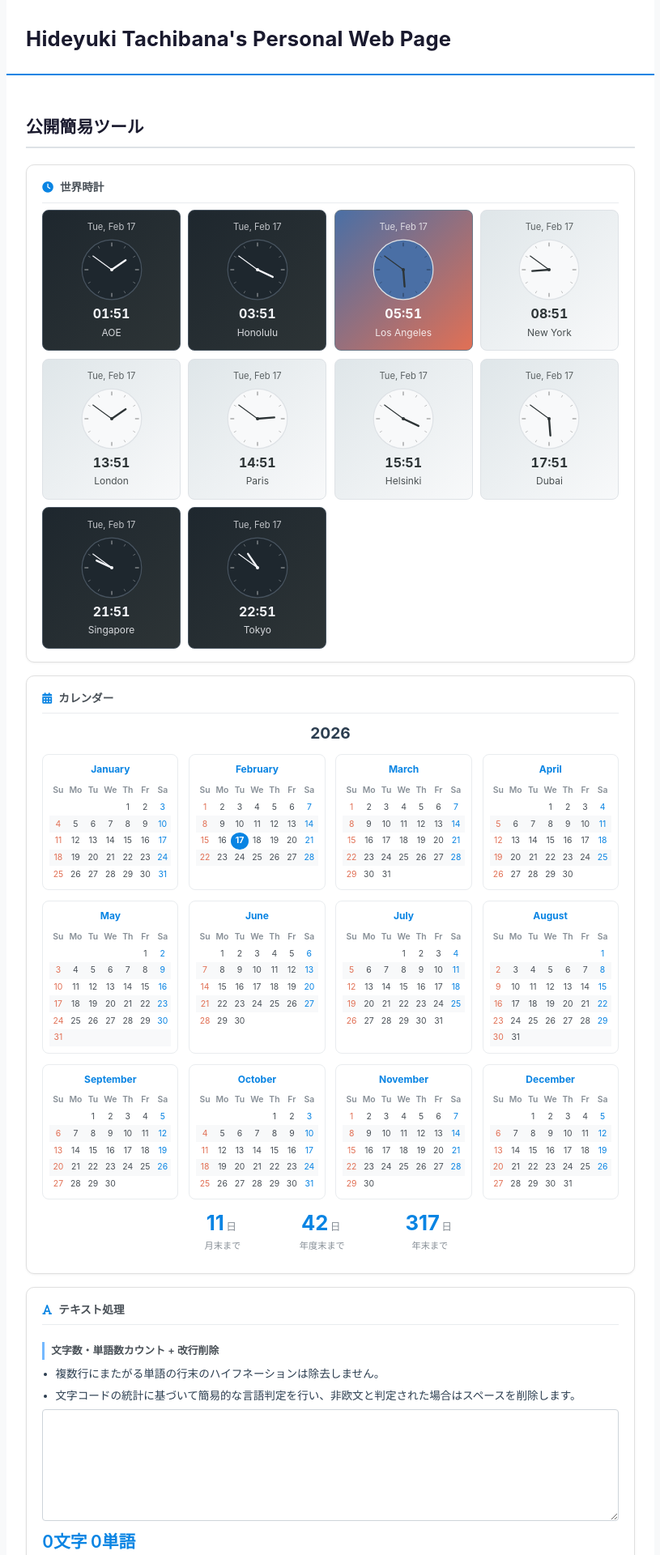
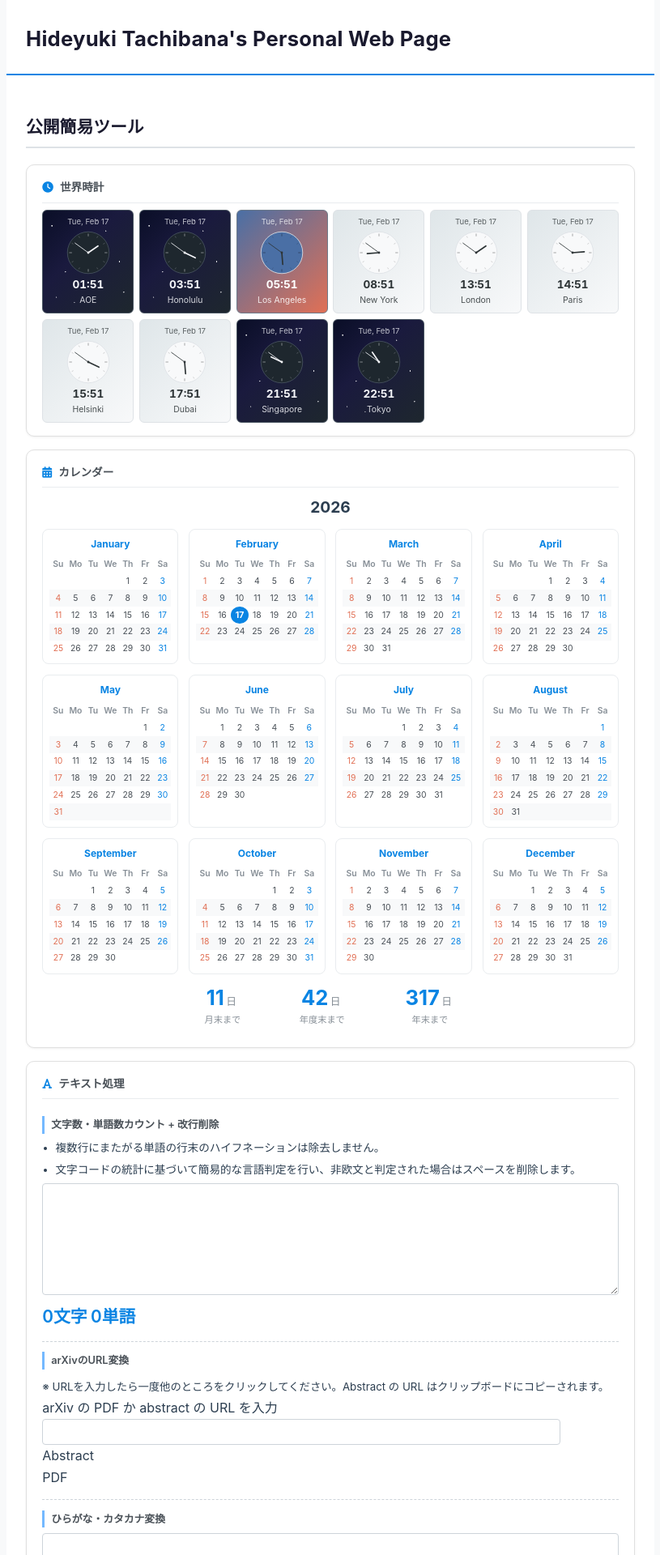
Before and after one commit to tachi-hi/tachi-hi.github.io, a Jekyll site: the page built from tools.html, in a window 1280 px wide. Shown: the top 1920 px of the page at 81% size, without its empty margins (232-1047 px from the left). Built offline with Jekyll 4.4.1, drawn with Linux system fonts in a browser that asks for light colours; a style sheet for code colours, icons or effects is not loaded.

Commit message:
世界時計カードを小型化＋夜背景に星空を追加
Co-Authored-By: Claude Opus 4.6 <noreply@anthropic.com>

```diff
--- a/css/style.css
+++ b/css/style.css
@@ -715,13 +715,13 @@ textarea {
    ============================================ */
 .clock-grid {
   display: grid;
-  grid-template-columns: repeat(auto-fill, minmax(8.5rem, 1fr));
-  gap: 0.6rem;
+  grid-template-columns: repeat(auto-fill, minmax(7rem, 1fr));
+  gap: 0.4rem;
 }
 
 .clock-card {
-  border-radius: 8px;
-  padding: 0.7rem;
+  border-radius: 6px;
+  padding: 0.4rem;
   text-align: center;
   transition: background-color 0.3s, color 0.3s;
 }
@@ -733,7 +733,18 @@ textarea {
 }
 
 .clock-card.night {
-  background: linear-gradient(135deg, #1e272e, #2d3436);
+  background:
+    radial-gradient(1px 1px at 10% 15%, #fff 50%, transparent 100%),
+    radial-gradient(1px 1px at 25% 60%, rgba(255,255,255,0.8) 50%, transparent 100%),
+    radial-gradient(1px 1px at 40% 30%, rgba(255,255,255,0.6) 50%, transparent 100%),
+    radial-gradient(1px 1px at 55% 75%, #fff 50%, transparent 100%),
+    radial-gradient(1px 1px at 70% 20%, rgba(255,255,255,0.7) 50%, transparent 100%),
+    radial-gradient(1px 1px at 85% 50%, rgba(255,255,255,0.9) 50%, transparent 100%),
+    radial-gradient(1px 1px at 15% 85%, rgba(255,255,255,0.5) 50%, transparent 100%),
+    radial-gradient(1px 1px at 60% 10%, rgba(255,255,255,0.6) 50%, transparent 100%),
+    radial-gradient(1px 1px at 90% 80%, rgba(255,255,255,0.7) 50%, transparent 100%),
+    radial-gradient(1px 1px at 35% 90%, rgba(255,255,255,0.5) 50%, transparent 100%),
+    linear-gradient(135deg, #0a0e27, #1a1a3e 40%, #1e272e);
   color: #f5f6fa;
   border: 1px solid #485460;
 }
@@ -745,28 +756,28 @@ textarea {
 }
 
 .clock-card .clock-svg {
-  width: 80px;
-  height: 80px;
+  width: 56px;
+  height: 56px;
   display: block;
-  margin: 0 auto 0.3rem;
+  margin: 0 auto 0.2rem;
 }
 
 .clock-card .clock-date {
-  font-size: 0.7rem;
+  font-size: 0.6rem;
   opacity: 0.75;
-  margin-bottom: 0.2rem;
+  margin-bottom: 0.1rem;
 }
 
 .clock-card .clock-time {
-  font-size: 1rem;
+  font-size: 0.85rem;
   font-weight: 700;
   font-variant-numeric: tabular-nums;
   line-height: 1.2;
 }
 
 .clock-card .clock-label {
-  font-size: 0.75rem;
-  margin-top: 0.2rem;
+  font-size: 0.65rem;
+  margin-top: 0.15rem;
   opacity: 0.85;
 }
 
```
